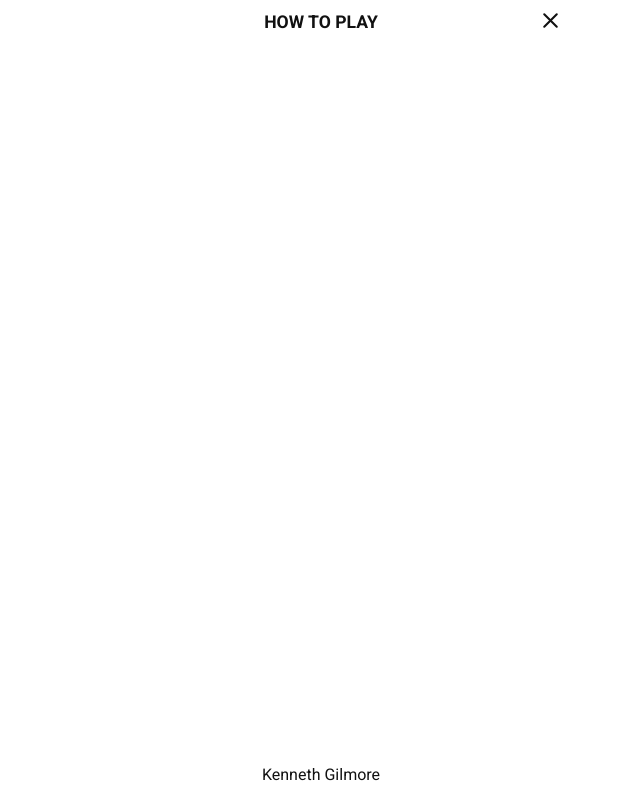
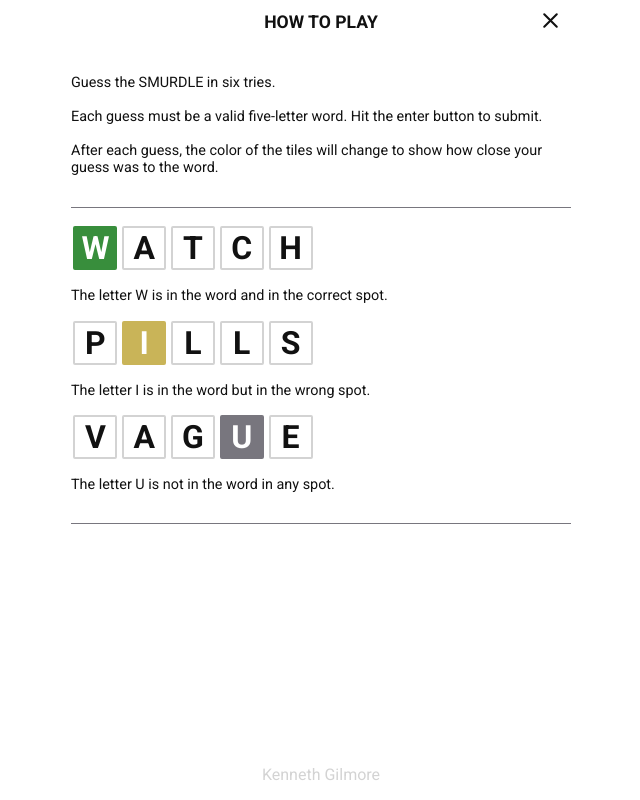
Before and after one commit to kgilla/wordle-clone, a website with bundled scripts: page index.html in a window 1280 px wide. Both pictures are taken after a click on the button 67 px from the left and 23 px from the top of the page. Shown: the whole page, without its empty margins (319-959 px from the left). Built offline with nearby package versions, Linux system fonts and the light colour scheme.

Commit message:
Added help section

```diff
--- a/index.js
+++ b/index.js
@@ -3,10 +3,13 @@ import allowedGuesses from "./data/allowedGuesses.js";
 import {
   keyboardButtons,
   validKeys,
+  helpExamples,
+  helpParagraph,
   hintKey,
   warnings,
   winMessages,
   freshGameState,
+  settingsItems,
 } from "./modules/const.js";
 
 const closeSettings = document.querySelector("#close-settings");
@@ -22,24 +25,6 @@ const settingsToggle = document.querySelector("#settings-toggle");
 const scoreButton = document.querySelector("#score-button");
 
 const wordCount = words.length;
-
-const toggleTheme = () => {
-  documentBody.classList.toggle("dark-theme");
-};
-
-export const settingsItems = [
-  {
-    state: "hardmode",
-    header: "Hard Mode",
-    subtext: "Any revealed hints must be used in subsequent guesses",
-  },
-  {
-    state: "darkmode",
-    header: "Dark Theme",
-    subtext: "",
-    function: toggleTheme,
-  },
-];
 
 /* Things to do
   1) Add how to page
@@ -441,7 +426,41 @@ const renderSettings = () => {
 };
 
 const renderHowTo = () => {
-  console.log("jajaja");
+  const container = createElement("div", { class: "help-container" });
+  const firstParaContainer = createElement("div", {
+    class: "help-section",
+  });
+  const firstPara = createElement("p", {
+    class: "help-paragraph",
+    innerText: helpParagraph,
+  });
+  const secondParaContainer = createElement("div", {
+    class: "help-section",
+  });
+
+  helpExamples.forEach(({ word, text }) => {
+    const row = createElement("div", { class: "game-row" });
+    word.forEach((tile) => {
+      const helpTile = createElement("div", {
+        class: "game-tile",
+        innerText: tile.letter,
+      });
+      helpTile.classList.add("help-tile");
+      if (tile.class) helpTile.classList.add(tile.class);
+      row.appendChild(helpTile);
+    });
+    const para = createElement("p", {
+      class: "help-paragraph",
+      innerText: text,
+    });
+    secondParaContainer.appendChild(row);
+    secondParaContainer.appendChild(para);
+  });
+
+  firstParaContainer.appendChild(firstPara);
+  container.appendChild(firstParaContainer);
+  container.appendChild(secondParaContainer);
+  menuContent.appendChild(container);
 };
 
 // Element creation factory
--- a/modules/const.js
+++ b/modules/const.js
@@ -8,6 +8,20 @@ export const validKeys = [
   ...keyboardButtons[0],
   ...keyboardButtons[1],
   ...keyboardButtons[2],
+];
+
+export const settingsItems = [
+  {
+    state: "hardmode",
+    header: "Hard Mode",
+    subtext: "Any revealed hints must be used in subsequent guesses",
+  },
+  {
+    state: "darkmode",
+    header: "Dark Theme",
+    subtext: "",
+    function: () => document.body.classList.toggle("dark-theme"),
+  },
 ];
 
 export const hintKey = {
@@ -37,3 +51,39 @@ export const freshGameState = {
   guessCount: 1,
   gameover: false,
 };
+
+export const helpParagraph =
+  "Guess the SMURDLE in six tries. \n \n Each guess must be a valid five-letter word. Hit the enter button to submit. \n \n After each guess, the color of the tiles will change to show how close your guess was to the word.";
+
+export const helpExamples = [
+  {
+    word: [
+      { letter: "w", class: "match" },
+      { letter: "a" },
+      { letter: "t" },
+      { letter: "c" },
+      { letter: "h" },
+    ],
+    text: "The letter W is in the word and in the correct spot.",
+  },
+  {
+    word: [
+      { letter: "p" },
+      { letter: "i", class: "partial" },
+      { letter: "l" },
+      { letter: "l" },
+      { letter: "s" },
+    ],
+    text: "The letter I is in the word but in the wrong spot.",
+  },
+  {
+    word: [
+      { letter: "v" },
+      { letter: "a" },
+      { letter: "g" },
+      { letter: "u", class: "no-match" },
+      { letter: "e" },
+    ],
+    text: "The letter U is not in the word in any spot.",
+  },
+];
--- a/style.css
+++ b/style.css
@@ -9,6 +9,7 @@
   --green: #388e3c;
   --yellow: #c9b458;
   --tile-size: 3.5rem;
+  --help-tile: 2.5rem;
   --keyboard-height: 200px;
   --bg-color: #fff;
   --main-color: #111;
@@ -259,6 +260,7 @@ button {
   right: 0;
   display: flex;
   justify-content: center;
+  color: var(--tile);
 }
 
 .menu-item-button {
@@ -481,3 +483,17 @@ button {
     transform: translate(4px, 0);
   }
 }
+
+.help-section {
+  border-bottom: 1px solid var(--grey);
+  padding: 1rem 0;
+}
+
+.help-paragraph {
+  font-size: 0.9rem;
+}
+
+.help-tile {
+  height: var(--help-tile);
+  width: var(--help-tile);
+}
```
